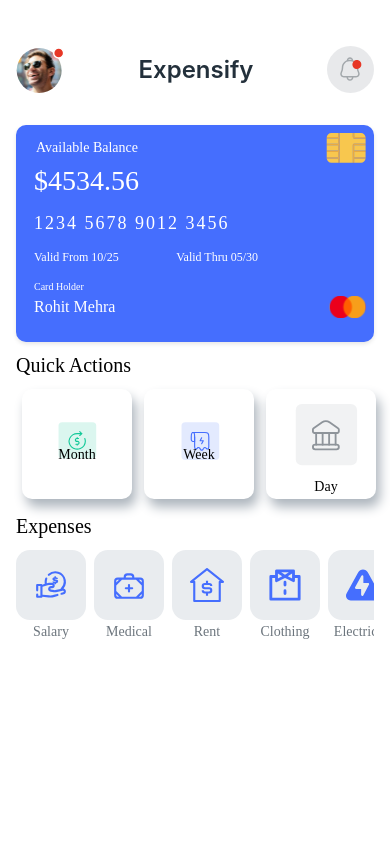
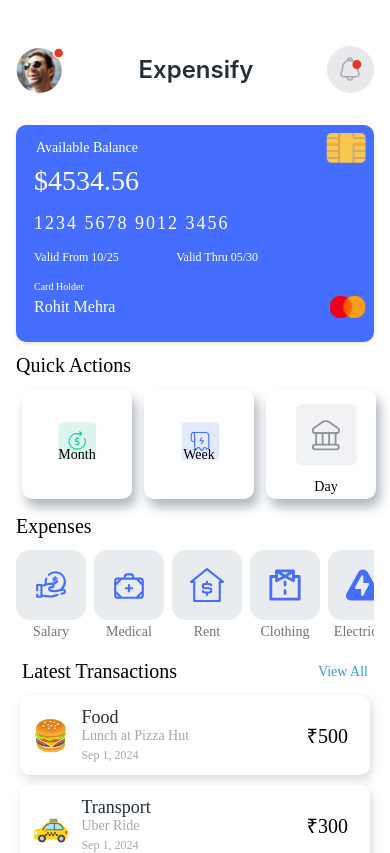
Before and after one commit to shashank5690/expensify, a React Native app: screen / in a window 390 px wide. Shown: the top 853 px of the page. Built offline with nearby package versions, Linux system fonts and the light colour scheme.

Commit message:
Dashboard

```diff
--- a/App.tsx
+++ b/App.tsx
@@ -4,6 +4,7 @@
 import Dashboard from './src/Screens/ScreenDashboard/ScreenDashboard';
 import ScreenLogin from './src/Screens/ScreenLogin/ScreenLogin';
 import ScreenSignup from './src/Screens/ScreenSignUp/ScreenSignUp';
+import ScreenTransfer from './src/Screens/ScreenTransfer/ScreenTransfer';
 
 const App = () => (
   <View style={{flexGrow:1}}>
--- /dev/null
+++ b/src/Screens/ScreenDashboard/Components/Transaction/Transactions.tsx
@@ -0,0 +1,123 @@
+import React from 'react';
+import { View, Text, StyleSheet, FlatList } from 'react-native';
+
+interface Transaction {
+  id: string;
+  emoji: string;
+  name: string;
+  description: string;
+  date: string;
+  amount: string;
+}
+
+const transactions: Transaction[] = [
+  { id: '1', emoji: '🍔', name: 'Food', description: 'Lunch at Pizza Hut', date: 'Sep 1, 2024', amount: '₹500' },
+  { id: '2', emoji: '🚕', name: 'Transport', description: 'Uber Ride', date: 'Sep 1, 2024', amount: '₹300' },
+  { id: '3', emoji: '🛒', name: 'Groceries', description: 'Supermarket Shopping', date: 'Aug 31, 2024', amount: '₹1200' },
+  { id: '4', emoji: '🏠', name: 'Rent', description: 'Monthly Apartment Rent', date: 'Aug 30, 2024', amount: '₹15000' },
+  { id: '5', emoji: '💡', name: 'Electricity', description: 'Electricity Bill Payment', date: 'Aug 29, 2024', amount: '₹800' },
+];
+
+interface TransactionsProps {}
+
+const Transactions: React.FC<TransactionsProps> = () => {
+  const renderTransactionItem = ({ item }: { item: Transaction }) => (
+    <View style={styles.transactionCard}>
+      <Text style={styles.emoji}>{item.emoji}</Text>
+      <View style={styles.transactionDetails}>
+        <Text style={styles.transactionName}>{item.name}</Text>
+        <Text style={styles.transactionDescription}>{item.description}</Text>
+        <Text style={styles.transactionDate}>{item.date}</Text>
+      </View>
+      <Text style={styles.transactionAmount}>{item.amount}</Text>
+    </View>
+  );
+
+  return (
+    <View style={styles.transactionsContainer}>
+      <View style={styles.transactionsHeader}>
+        <Text style={styles.transactionsHeading}>Latest Transactions</Text>
+        <Text style={styles.viewAllText}>View All</Text>
+      </View>
+      <FlatList
+        data={transactions}
+        renderItem={renderTransactionItem}
+        keyExtractor={(item) => item.id}
+        showsVerticalScrollIndicator={false}
+        style={styles.transactionsList}
+      />
+    </View>
+  );
+};
+
+const styles = StyleSheet.create({
+  transactionsContainer: {
+    marginTop: 20,
+  },
+  transactionsHeader: {
+    flexDirection: 'row',
+    justifyContent: 'space-between',
+    alignItems: 'center',
+    paddingHorizontal: 16,
+    marginBottom: 12,
+  },
+  transactionsHeading: {
+    fontSize: 20,
+    color: '#000',
+    fontFamily: 'Sofia Pro Bold',
+    right: 10,
+  },
+  viewAllText: {
+    fontSize: 14,
+    color: '#3498db',
+    fontFamily: 'Sofia Pro',
+    left: 10,
+  },
+  transactionsList: {
+    paddingHorizontal: 4,
+  },
+  transactionCard: {
+    flexDirection: 'row',
+    alignItems: 'center',
+    backgroundColor: '#fff',
+    padding: 12,
+    borderRadius: 10,
+    marginBottom: 10,
+    shadowColor: '#adb5bd',
+    shadowOffset: { width: 2, height: 4 },
+    shadowOpacity: 0.5,
+    shadowRadius: 10,
+    elevation: 10,
+  },
+  emoji: {
+    fontSize: 30,
+    marginRight: 12,
+  },
+  transactionDetails: {
+    flex: 1,
+  },
+  transactionName: {
+    fontSize: 18,
+    fontFamily: 'Sofia Pro Bold',
+    color: '#23303B',
+  },
+  transactionDescription: {
+    fontSize: 14,
+    color: '#A4A9AE',
+    fontFamily: 'Sofia Pro Bold',
+    marginBottom: 4,
+  },
+  transactionDate: {
+    fontSize: 12,
+    color: '#A4A9AE',
+    fontFamily: 'Sofia Pro Bold',
+  },
+  transactionAmount: {
+    fontSize: 20,
+    fontFamily: 'Sofia Pro Bold',
+    color: '#000',
+    right: 10,
+  },
+});
+
+export default Transactions;
--- a/src/Screens/ScreenDashboard/ScreenDashboard.tsx
+++ b/src/Screens/ScreenDashboard/ScreenDashboard.tsx
@@ -1,12 +1,14 @@
 import React, { useState } from 'react';
-import { View, Text, StyleSheet, StatusBar, TouchableOpacity, ScrollView } from 'react-native';
+import { View, Text, StyleSheet, StatusBar, TouchableOpacity, FlatList } from 'react-native';
 import Bell from './assets/Bell';
 import Profile from './assets/Profile';
 import Card from './Components/Card/Card';
 import Month from './assets/Month';
 import Week from './assets/Week';
 import Day from './assets/Day';
-import Expenses from './Components/Expenses/Expenses'; // Import the new Expenses component
+import Expenses from './Components/Expenses/Expenses';
+import Transactions from './Components/Transaction/Transactions';
+import styles from './StylesDashboard';
 
 const Dashboard: React.FC = () => {
   const [selectedExpense, setSelectedExpense] = useState<string | null>(null);
@@ -15,18 +17,8 @@
     setSelectedExpense(expense === selectedExpense ? null : expense);
   };
 
-  return (
-    <View style={styles.container}>
-      <StatusBar translucent backgroundColor="transparent" />
-
-      {/* Header Section */}
-      <View style={styles.header}>
-        <Profile />
-        <Text style={styles.headerText}>Expensify</Text>
-        <Bell />
-      </View>
-
-      {/* Content Section */}
+  const renderContent = () => {
+    return (
       <View style={styles.content}>
         <Card />
 
@@ -52,88 +44,33 @@
           selectedExpense={selectedExpense}
           onSelectExpense={handleSelectExpense}
         />
+
+        {/* Latest Transactions Section */}
+        <Transactions />
       </View>
+    );
+  };
+
+  return (
+    <View style={styles.container}>
+      <StatusBar translucent backgroundColor="transparent" />
+
+      {/* Header Section */}
+      <View style={styles.header}>
+        <Profile />
+        <Text style={styles.headerText}>Expensify</Text>
+        <Bell />
+      </View>
+
+      {/* Using FlatList as the main scroll container */}
+      <FlatList
+        data={[{ key: 'content' }]}
+        renderItem={renderContent}
+        keyExtractor={(item) => item.key}
+        showsVerticalScrollIndicator={false}
+      />
     </View>
   );
 };
 
-const styles = StyleSheet.create({
-  // Original styles for Dashboard component
-  container: {
-    flex: 1,
-    backgroundColor: '#FFFFFF',
-  },
-  header: {
-    flexDirection: 'row',
-    alignItems: 'center',
-    justifyContent: 'space-between',
-    padding: 16,
-    backgroundColor: '#fff',
-    marginTop: 30,
-    fontFamily: 'Sofia Pro',
-  },
-  headerText: {
-    fontSize: 24,
-    fontWeight: '600',
-    color: '#23303B',
-  },
-  content: {
-    flex: 1,
-    padding: 16,
-  },
-  quickActionsText: {
-    fontSize: 20,
-    color: '#000',
-    marginBottom: 12,
-    marginTop: 12,
-    fontFamily: 'Sofia Pro Bold',
-  },
-  actionsContainer: {
-    flexDirection: 'row',
-    justifyContent: 'space-between',
-  },
-  actionCard: {
-    width: 110,
-    height: 110,
-    backgroundColor: '#fff',
-    borderRadius: 10,
-    justifyContent: 'center',
-    alignItems: 'center',
-    shadowColor: '#adb5bd',
-    shadowOffset: { width: 4, height: 8 },
-    shadowOpacity: 1,
-    shadowRadius: 12,
-    elevation: 10,
-    marginHorizontal: 6,
-  },
-  icon1: {
-    marginBottom: 2,
-  },
-  icon2: {
-    marginBottom: 2,
-  },
-  icon3: {
-    top: 10,
-  },
-  actionText1: {
-    fontSize: 14,
-    color: '#000',
-    bottom: 36,
-    fontFamily: 'Sofia Pro Bold',
-  },
-  actionText2: {
-    fontSize: 14,
-    fontFamily: 'Sofia Pro Bold',
-    color: '#000',
-    bottom: 36,
-  },
-  actionText3: {
-    fontSize: 14,
-    fontFamily: 'Sofia Pro Bold',
-    color: '#000',
-    top: 10,
-    left: 5,
-  },
-});
-
 export default Dashboard;
--- /dev/null
+++ b/src/Screens/ScreenDashboard/StylesDashboard.ts
@@ -0,0 +1,82 @@
+import { StyleSheet } from "react-native";
+
+const styles = StyleSheet.create({
+    container: {
+      flex: 1,
+      backgroundColor: '#FFFFFF',
+    },
+    header: {
+      flexDirection: 'row',
+      alignItems: 'center',
+      justifyContent: 'space-between',
+      padding: 16,
+      backgroundColor: '#fff',
+      marginTop: 30,
+      fontFamily: 'Sofia Pro',
+    },
+    headerText: {
+      fontSize: 24,
+      fontWeight: '600',
+      color: '#23303B',
+    },
+    content: {
+      flex: 1,
+      padding: 16,
+    },
+    quickActionsText: {
+      fontSize: 20,
+      color: '#000',
+      marginBottom: 12,
+      marginTop: 12,
+      fontFamily: 'Sofia Pro Bold',
+    },
+    actionsContainer: {
+      flexDirection: 'row',
+      justifyContent: 'space-between',
+    },
+    actionCard: {
+      width: 110,
+      height: 110,
+      backgroundColor: '#fff',
+      borderRadius: 10,
+      justifyContent: 'center',
+      alignItems: 'center',
+      shadowColor: '#adb5bd',
+      shadowOffset: { width: 4, height: 8 },
+      shadowOpacity: 1,
+      shadowRadius: 12,
+      elevation: 10,
+      marginHorizontal: 6,
+    },
+    icon1: {
+      marginBottom: 2,
+    },
+    icon2: {
+      marginBottom: 2,
+    },
+    icon3: {
+      top: 10,
+    },
+    actionText1: {
+      fontSize: 14,
+      color: '#000',
+      bottom: 36,
+      fontFamily: 'Sofia Pro Bold',
+    },
+    actionText2: {
+      fontSize: 14,
+      fontFamily: 'Sofia Pro Bold',
+      color: '#000',
+      bottom: 36,
+    },
+    actionText3: {
+      fontSize: 14,
+      fontFamily: 'Sofia Pro Bold',
+      color: '#000',
+      top: 10,
+      left: 5,
+    },
+  });
+
+
+  export default styles;
--- a/src/Screens/ScreenOnboard/ScreenOnboard.tsx
+++ b/src/Screens/ScreenOnboard/ScreenOnboard.tsx
@@ -11,7 +11,7 @@
 import data from './data/data';
 import Pagination from './Components/Pagination/Pagination';
 import CustomButton from './Components/CustomButton/CustomButton';
-import styles from './StylesOnboars';
+import styles from './StylesOnboard';
 
 
 interface DataItem {
--- a/src/Screens/ScreenOnboard/data/data.ts
+++ b/src/Screens/ScreenOnboard/data/data.ts
@@ -21,6 +21,7 @@
     text: 'Expensify allows you to access your Expenses\nanytime and anywhere.',
   },
 
+
 ];
 
 export default data;
```
Also changed, not shown: src/Screens/ScreenOnboard/StylesOnboard.ts (renamed from src/Screens/ScreenOnboard/StylesOnboars.ts), 4 other files (tests, documents, lock files or other folders).
